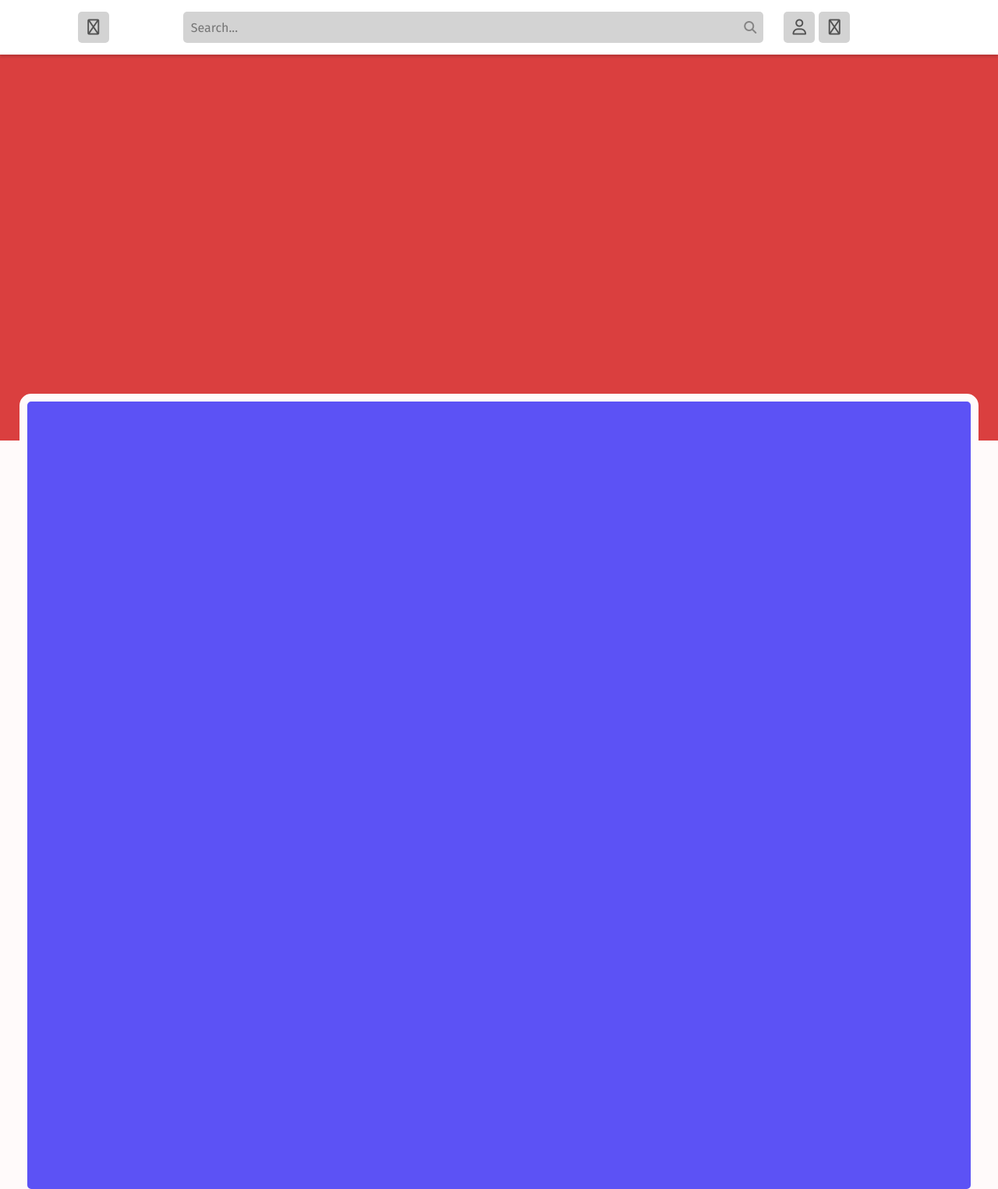
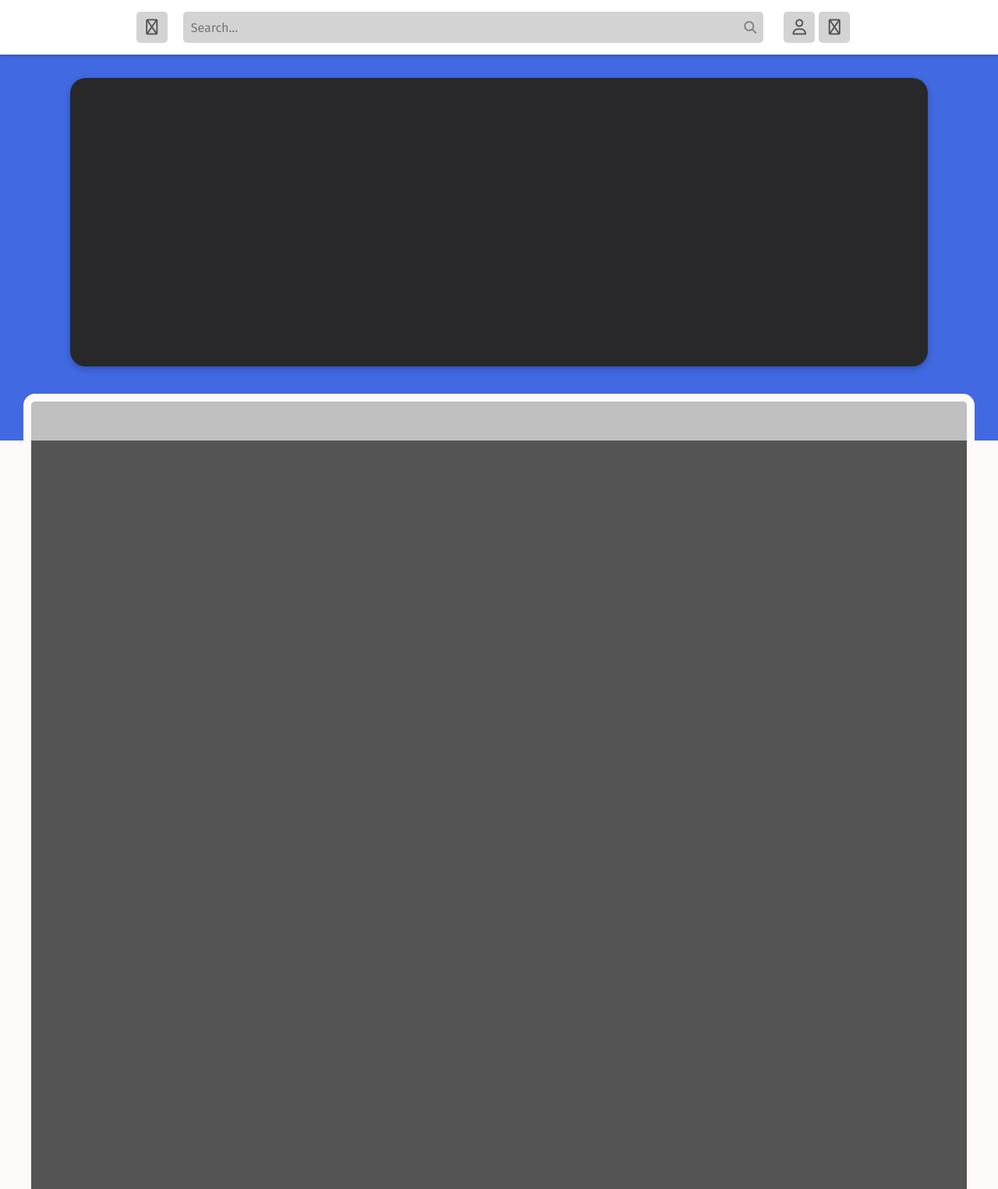
Before and after one commit to DAN-3200/-Pets, a plain HTML site: page index.html in a window 1280 px wide. Shown: the top 1525 px of the page at 78% size. Drawn offline with Linux system fonts and the light colour scheme.

Commit message:
Incrivel

```diff
--- a/index.html
+++ b/index.html
@@ -13,7 +13,7 @@
 <body style="background-color: #FFFAFA;">
     <header>
         <div class="Cima">
-            <button style="position: relative; left: -90px;"><i class="fa-regular fa-house-user"></i></button>
+            <button style="position: relative; left: -15px;"><i class="fa-regular fa-house-user"></i></button>
             <!-- Resolver esse input -->
             <input type="text" class="pesquisa" placeholder="Search..."> <i class="fa-solid fa-magnifying-glass" style="position: relative; right: 30px;color: #858484;"></i>
             <button><i class="fa-regular fa-user"></i></button>
@@ -23,21 +23,24 @@
     </header>
 
     <div class="banner">
+        <div class="cards">
 
+        </div>
     </div>
 
     <main style="padding: 10px;">
         <div class="Meio">
+            <div class="NavMeio">
 
+            </div>
+            <div class="catalogo">
+
+            </div>
         </div>
-
-
-
-
     </main>
 
     <footer>
-        <br><hr style="height: 5px; background-color: #FFFAFA;"><br>
+        <br><hr style="height: 5px; background-color: #FFFAFA; border: none;"><br>
         <div class="baixo">
 
 
--- a/style.css
+++ b/style.css
@@ -1,3 +1,7 @@
+/* https://htmlcolorcodes.com/colors/ */
+/* https://getcssscan.com/css-box-shadow-examples */
+
+
 * {
     margin: 0;
     font-family: 'Fira Sans', sans-serif;;
@@ -30,8 +34,9 @@ header{
     width: auto;
     padding: 5px;
     box-shadow: rgba(0, 0, 0, 0.15) 0px 3px 3px 0px;
-
-    position: relative;
+    position: sticky;
+    top: 0;
+    z-index: 2; /* Nivel se sobreposição -> Camada */
 }
 
 .Cima{
@@ -75,7 +80,7 @@ header{
     align-items: center;
 }
 .Cima Button:hover{
-    background-color: #eb7272;
+    background-color:  #4169E1;
     transition: 0.3s;
     color: white;
     cursor: pointer;
@@ -90,29 +95,54 @@ header{
 .banner{
     height: 465px;
     padding: 15px;
-    background-color: #da3f3f;
+    background-color: #4169E1;
 }
 
+.cards{
+    margin: 15px auto;
+    height: 370px;
+    width: 1100px;
+    background-color: #28282b;
+    border-radius: 20px;
+    box-shadow: rgba(0, 0, 0, 0.24) 0px 3px 8px;
+}
+
+
+/* Divisão de Fronteira*/
 .Meio{
     margin: 0 auto;
-    height: 1000px;
+    height: auto;
     width: 1200px;
-    padding: 5px;
+    /* padding: 5px; */
 
     position: relative;
     top: -70px;
     border: 10px #FFFAFA solid;
     border-radius: 15px;
-    background-color: rgb(92, 82, 245);
+    background-color: #E5E4E2;
+    display: flex;
+    flex-direction: column;
+}
 
-    display: grid;
-
-
+.NavMeio{
+    height: 40px;
+    width: auto;
+    padding: 5px;
+    background-color: #c0c0c0;
+    border-radius: 5px 5px 0px 0px;
 
 }
+.catalogo{
+    padding: 5px;
+    width: auto;
+    height: 1000px;
+    background-color: rgb(85, 84, 84);
+    border-radius: 0px 0px 10px 10px;
+}
 
+/*Divisão Sensacional*/
 footer{
-    background-color: rgb(34, 165, 56);
+    background-color: #28282b;
     height: 250px;
     padding: 0px;
 }
@@ -122,7 +152,7 @@ footer{
     width: 1200px;
     margin: auto;
 
-    border: 5px black solid;
-    border-radius: 5px;
+    /* border: 5px black solid;
+    border-radius: 5px; */
 
 }
```
